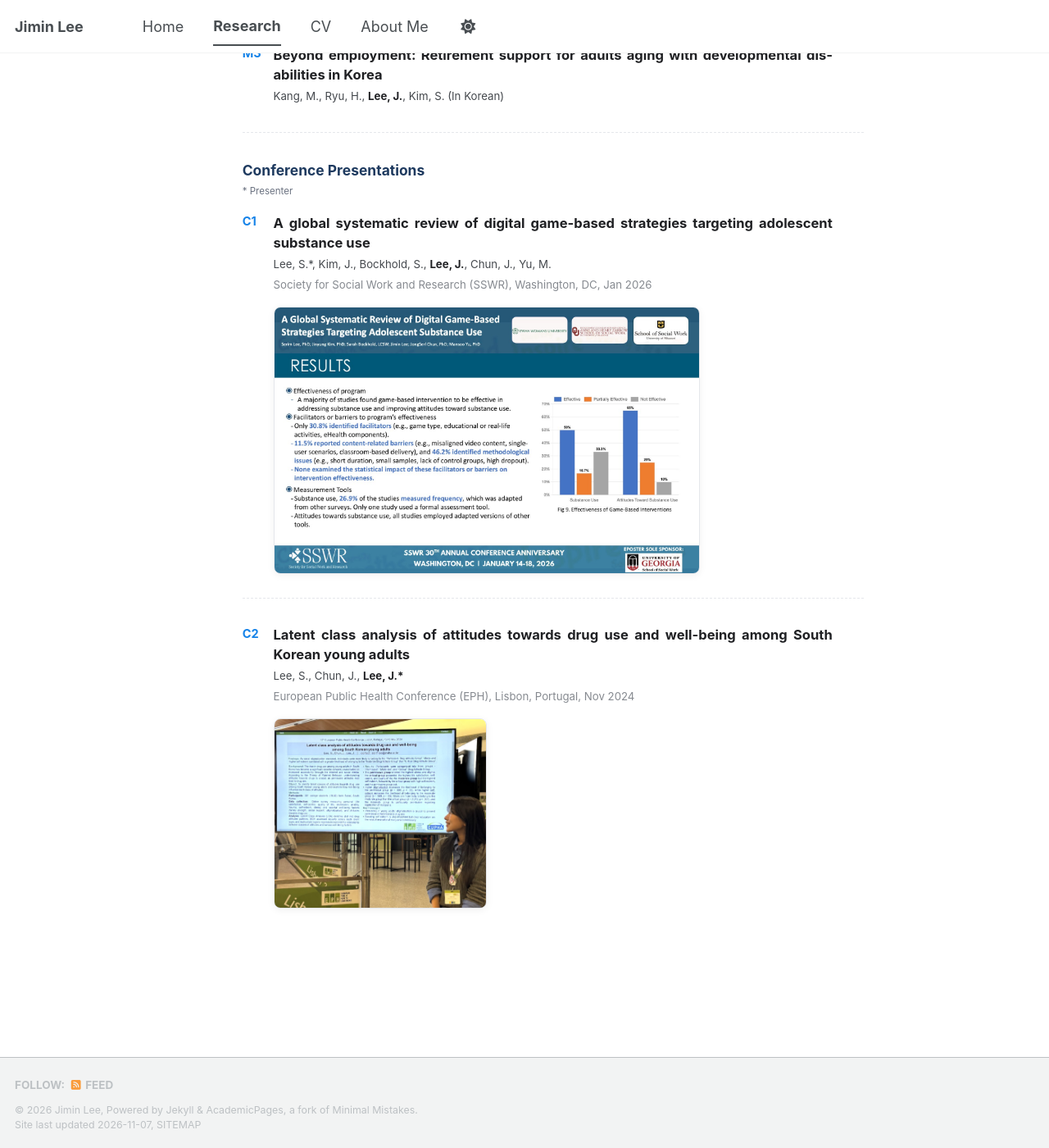
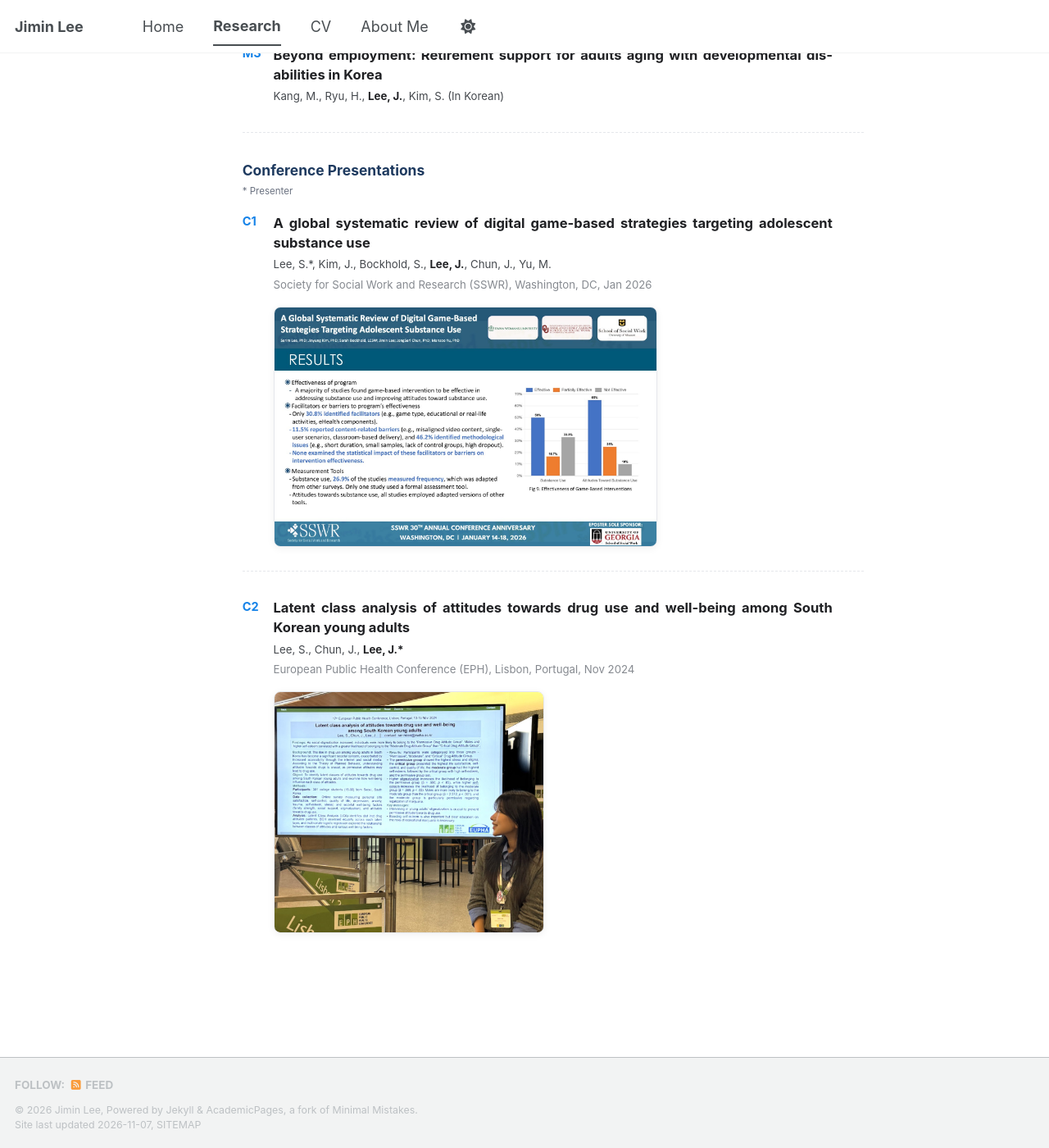
Before and after one commit to jiminlee-research/jiminlee-research.github.io, a Jekyll site: the page built from _pages/publications.html, in a window 1280 px wide and 1400 px high, scrolled down 2760 px. Shown: the whole window at 82% size. Built offline with Jekyll 4.4.1, drawn with Linux system fonts in a browser that asks for light colours; a style sheet for code colours, icons or effects is not loaded.

Commit message:
Match C1 figure size to journal figures; enlarge EPH photo slightly
Co-Authored-By: Claude Opus 5.5 <noreply@anthropic.com>
Claude-Session: https://claude.ai/code/session_01PcjxNfDHwsJtJ6agebrJHV

```diff
--- a/_data/publications.yml
+++ b/_data/publications.yml
@@ -52,6 +52,7 @@
 - type: presentation
   title: "A global systematic review of digital game-based strategies targeting adolescent substance use"
   image: /images/pubs/sswr-game-poster-v2.jpg
+  image_size: match
   authors: ["Lee, S.*", "Kim, J.", "Bockhold, S.", "Lee, J.", "Chun, J.", "Yu, M."]
   venue: "Society for Social Work and Research (SSWR), Washington, DC"
   short: "SSWR"
--- a/_pages/publications.html
+++ b/_pages/publications.html
@@ -58,7 +58,8 @@ author_profile: true
 .pub-figure img:hover { transform:scale(1.03); }
 .ri-card { transition:transform .15s, box-shadow .15s; }
 .ri-card:hover { transform:scale(1.03); box-shadow:0 4px 14px rgba(0,0,0,.08); }
-.pub-figure.pub-figure-sm { max-width:260px; }
+.pub-figure.pub-figure-sm { max-width:330px; }
+.pub-figure.pub-figure-match { max-width:468px; }
 </style>
 
 <div class="ri-head"><h2>Research Interests</h2></div>
@@ -95,7 +96,7 @@ author_profile: true
 <p class="pub-authors">{% for a in p.authors %}{% if a contains "Lee, J." %}<span class="me">{{ a }}</span>{% else %}{{ a }}{% endif %}{% unless forloop.last %}, {% endunless %}{% endfor %}{% if p.note == "In Korean" %} (In Korean){% endif %}</p>
 {% if p.venue %}<p class="pub-venue">{{ p.venue }}{% if p.year %}, {{ p.year }}{% endif %}{% if p.note and p.note != "In Korean" %} <span class="pub-tag">({{ p.note }})</span>{% endif %}</p>{% elsif p.note and p.note != "In Korean" %}<p class="pub-venue"><span class="pub-tag" style="margin-left:0">({{ p.note }})</span></p>{% endif %}
 {% if p.links %}<div class="pub-links">{% for l in p.links %}<a href="{{ l.url }}" target="_blank" rel="noopener"><i class="fa-solid fa-file-lines" aria-hidden="true" style="margin-right:.35em"></i>{{ l.label }}</a>{% endfor %}</div>{% endif %}
-{% if p.image %}<div class="pub-figure{% if p.image_size == "small" %} pub-figure-sm{% endif %}"><img src="{{ p.image | relative_url }}" alt="Research summary: {{ p.title | escape }}" data-lightbox="{{ p.image | relative_url }}"></div>{% endif %}
+{% if p.image %}<div class="pub-figure{% if p.image_size == "small" %} pub-figure-sm{% elsif p.image_size == "match" %} pub-figure-match{% endif %}"><img src="{{ p.image | relative_url }}" alt="Research summary: {{ p.title | escape }}" data-lightbox="{{ p.image | relative_url }}"></div>{% endif %}
 </div>
 </div>
 {% endfor %}
```
